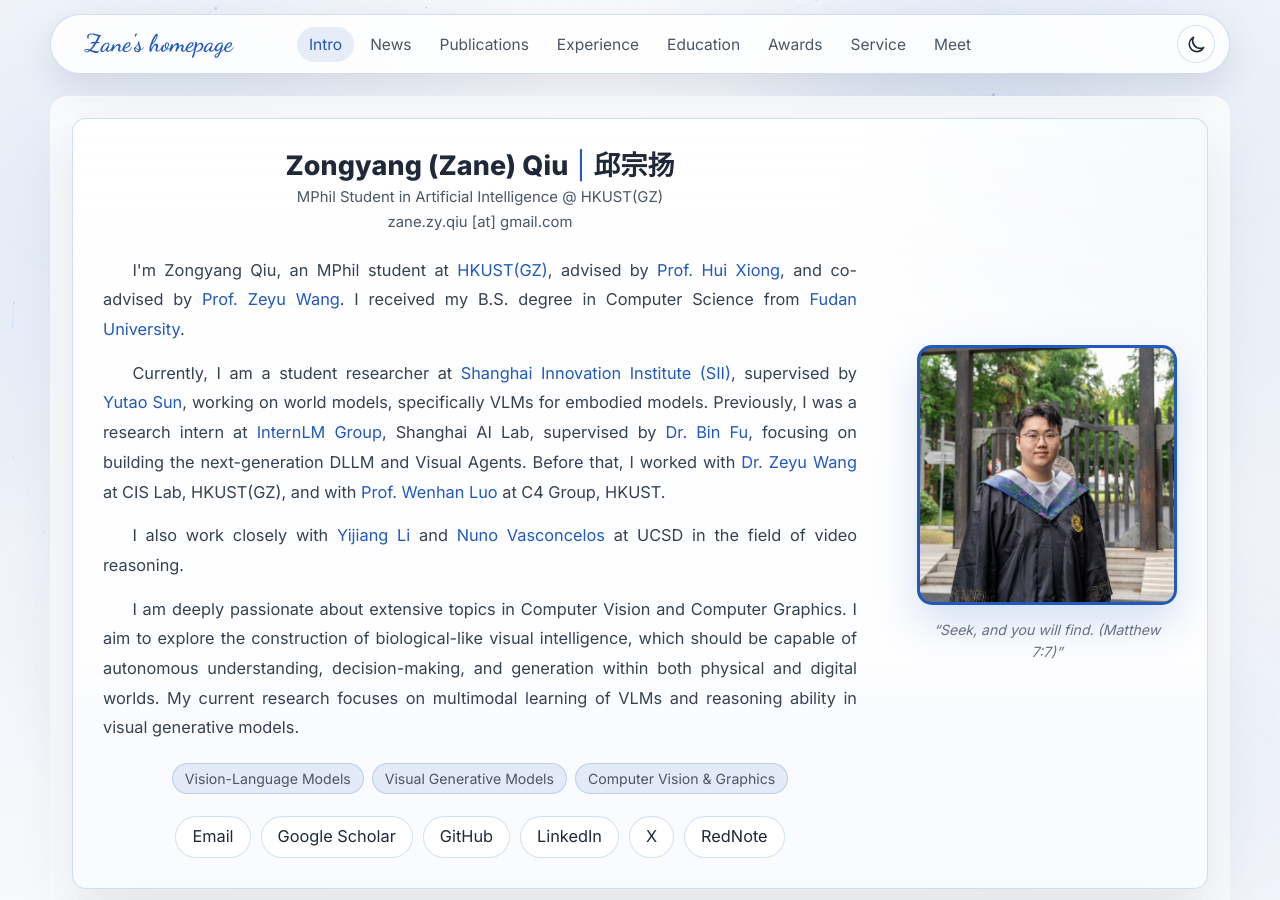
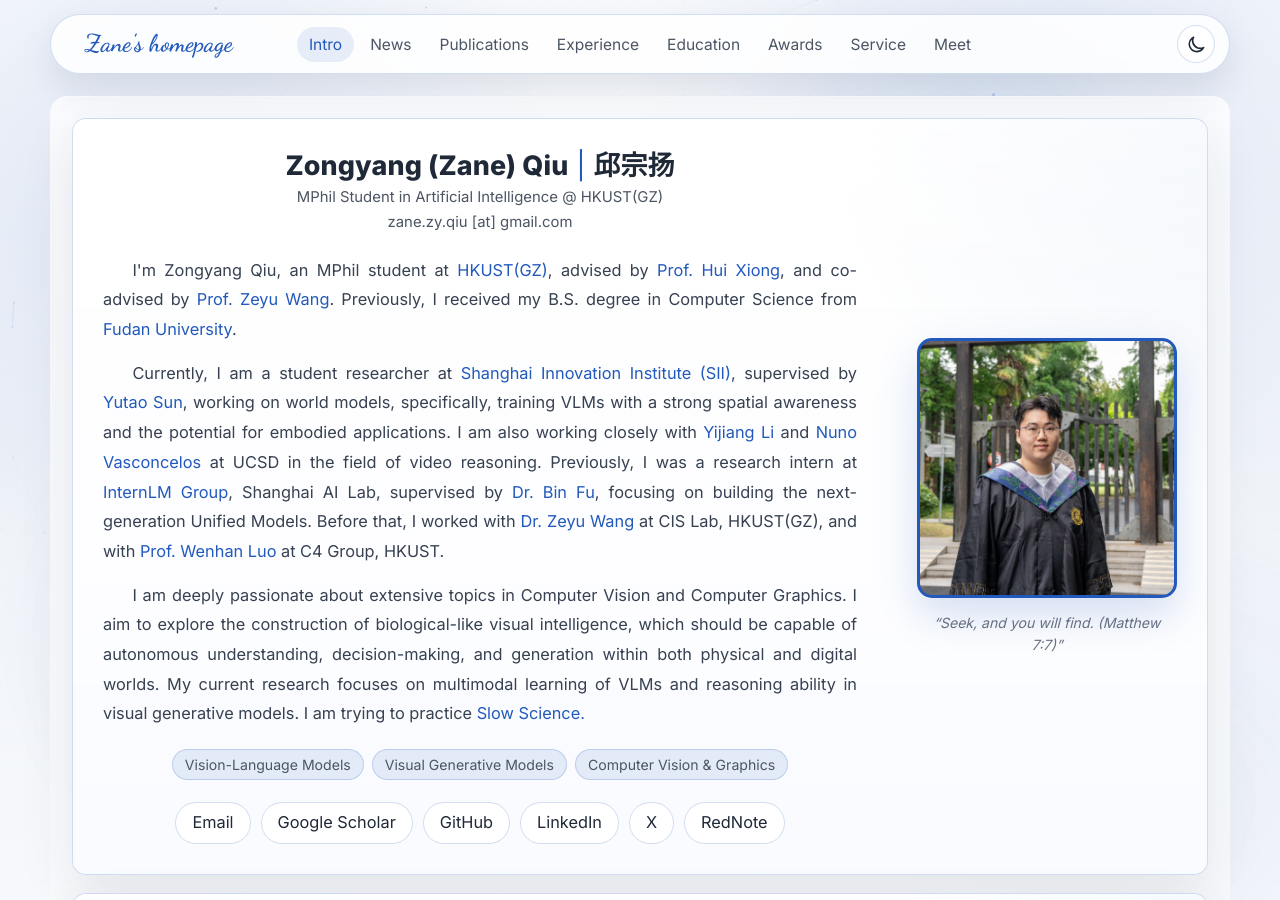
Before and after one commit to Zane-ZYQiu/Zane-ZYQiu.github.io, a Jekyll site: the page built from _pages/about.html, in a window 1280 px wide and 900 px high. Built offline with Jekyll 4.4.1, drawn with Linux system fonts in a browser that asks for light colours.

Commit message:
add slow science to the homepage

```diff
--- a/_pages/about.html
+++ b/_pages/about.html
@@ -23,35 +23,34 @@ redirect_from:
         <a href="https://www.hkust-gz.edu.cn" target="_blank" rel="noreferrer">HKUST(GZ)</a>,
         advised by <a href="https://hkustai.github.io/" target="_blank" rel="noreferrer">Prof. Hui Xiong</a>,
         and co-advised by <a href="https://cislab.hkust-gz.edu.cn/members/zeyu-wang/" target="_blank" rel="noreferrer">Prof. Zeyu Wang</a>.
-        I received my B.S. degree in Computer Science from
+        Previously, I received my B.S. degree in Computer Science from
         <a href="https://www.fudan.edu.cn/en" target="_blank" rel="noreferrer">Fudan University</a>.
       </p>
       <p>
         Currently, I am a student researcher at
         <a href="https://www.sii.edu.cn/" target="_blank" rel="noreferrer">Shanghai Innovation Institute (SII)</a>,
         supervised by <a href="https://sunyt32.github.io/" target="_blank" rel="noreferrer">Yutao Sun</a>,
-        working on world models, specifically VLMs for embodied models.
+        working on world models, specifically, training VLMs with a strong spatial awareness and the potential for embodied applications.
+        I am also working closely with
+        <a href="https://williamium3000.github.io/" target="_blank" rel="noreferrer">Yijiang Li</a>
+        and <a href="http://www.svcl.ucsd.edu/people/nuno/" target="_blank" rel="noreferrer">Nuno Vasconcelos</a>
+        at UCSD in the field of video reasoning.
         Previously, I was a research intern at
         <a href="https://github.com/InternLM" target="_blank" rel="noreferrer">InternLM Group</a>,
         Shanghai AI Lab, supervised by
         <a href="https://scholar.google.com/citations?user=9WhK1y4AAAAJ&amp;hl=en" target="_blank" rel="noreferrer">Dr. Bin Fu</a>,
-        focusing on building the next-generation DLLM and Visual Agents. Before that, I worked with
+        focusing on building the next-generation Unified Models. Before that, I worked with
         <a href="https://cislab.hkust-gz.edu.cn/members/zeyu-wang" target="_blank" rel="noreferrer">Dr. Zeyu Wang</a>
         at CIS Lab, HKUST(GZ), and with
         <a href="https://whluo.github.io" target="_blank" rel="noreferrer">Prof. Wenhan Luo</a>
         at C4 Group, HKUST.
       </p>
       <p>
-        I also work closely with
-        <a href="https://williamium3000.github.io/" target="_blank" rel="noreferrer">Yijiang Li</a>
-        and <a href="http://www.svcl.ucsd.edu/people/nuno/" target="_blank" rel="noreferrer">Nuno Vasconcelos</a>
-        at UCSD in the field of video reasoning.
-      </p>
-      <p>
         I am deeply passionate about extensive topics in Computer Vision and Computer Graphics. I aim to explore the
         construction of biological-like visual intelligence, which should be capable of autonomous understanding,
         decision-making, and generation within both physical and digital worlds. My current research focuses on
         multimodal learning of VLMs and reasoning ability in visual generative models.
+        I am trying to practice <a href="https://gaplab.cuhk.edu.cn/slow_research/" target="_blank" rel="noreferrer">Slow Science.</a>
       </p>
 
       <ul class="interest-tags" aria-label="Research interests">
```
